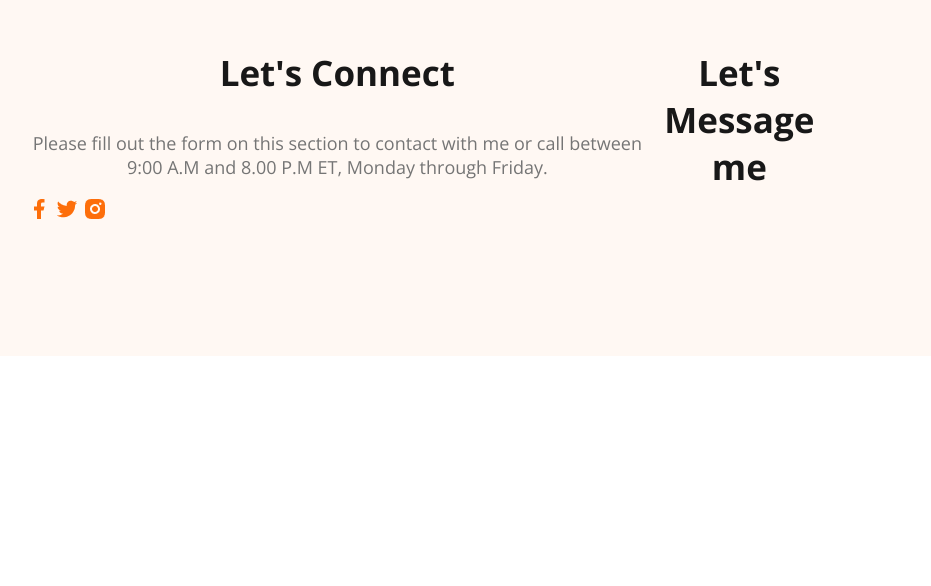
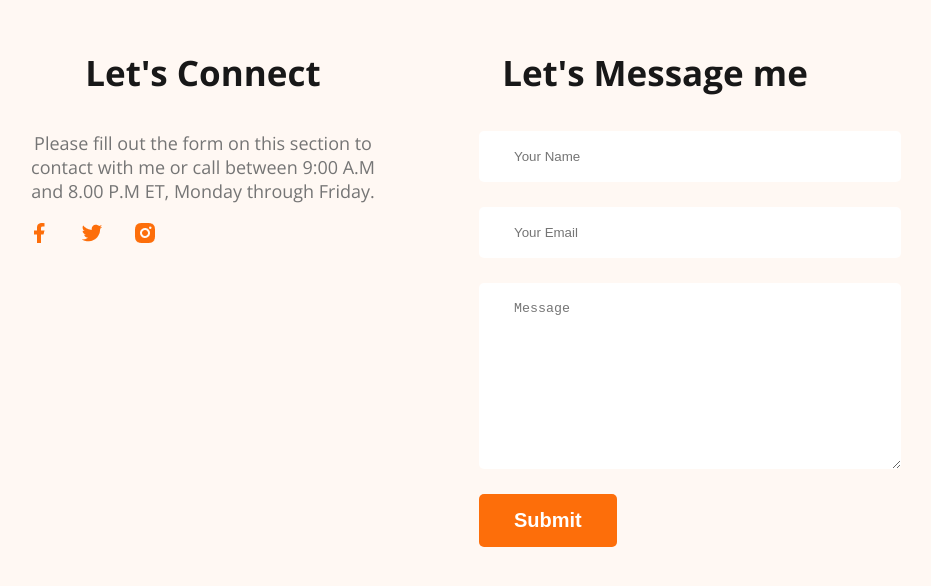
Before and after one commit to Ashek-Uzzaman/Developer-Portfolio, a plain HTML site: page index.html in a window 1280 px wide. Shown: the part 3399-3985 px from the top of the page, without its empty margins (211-1142 px from the left). Before the commit the page ends 3763 px from the top, so only its background shows below. Drawn offline with nearby package versions, Linux system fonts and the light colour scheme.

Commit message:
added footer section

```diff
--- a/index.html
+++ b/index.html
@@ -149,6 +149,12 @@
         </div>
         <div class="footer-column">
             <h3 class="section-title">Let's Message me</h3>
+            <form class="contact">
+                <input type="text" placeholder="Your Name">
+                <input type="email" placeholder="Your Email" name="" id="">
+                <textarea name="" placeholder="Message" id="" cols="30" rows="10"></textarea>
+                <input class="btn-primary" type="submit" value="Submit">
+            </form>
         </div>
     </footer>
 </body>
--- a/styles/portfolio.css
+++ b/styles/portfolio.css
@@ -189,9 +189,28 @@ color: #757575;
     text-align: center;
     margin-top: 50px;
 }
+/* footer section styles */
 footer{
     display: flex;
+    gap: 100px;
     background: #FFF8F3;
     margin-top: 100px;
     padding: 130px 230px;
 }
+.footer-column{
+    width: 50%;
+}
+.social-links a{
+    margin-right: 25px;
+}
+.contact input[type="text"], .contact input[type="email"], textarea {
+    display: block;
+    margin-bottom: 25px;
+    padding: 18px 35px;
+    color: #757575;
+    background: White Color;
+    border-radius: 5px;
+    border: 0px;
+    width: 100%;
+
+}
```
